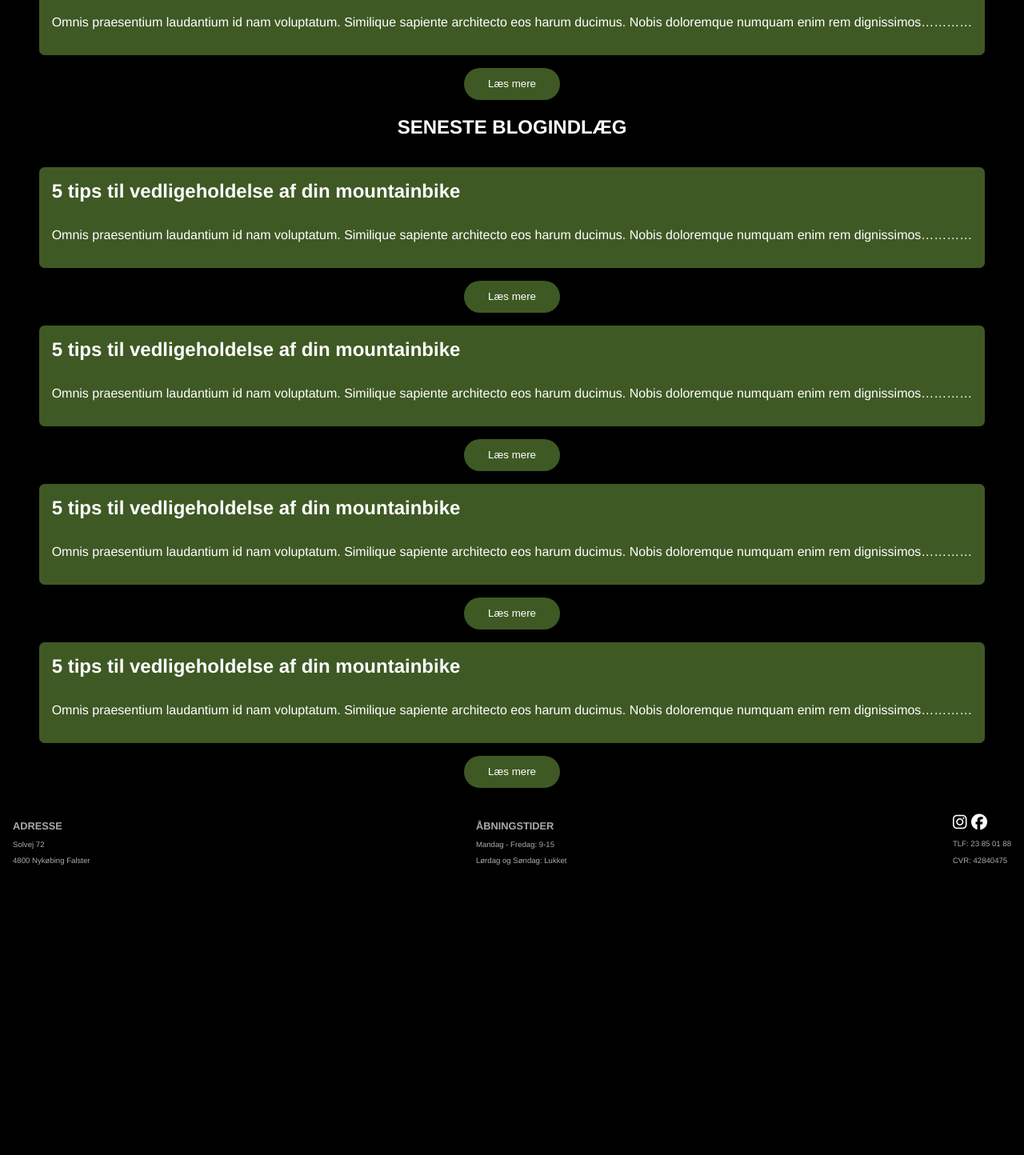
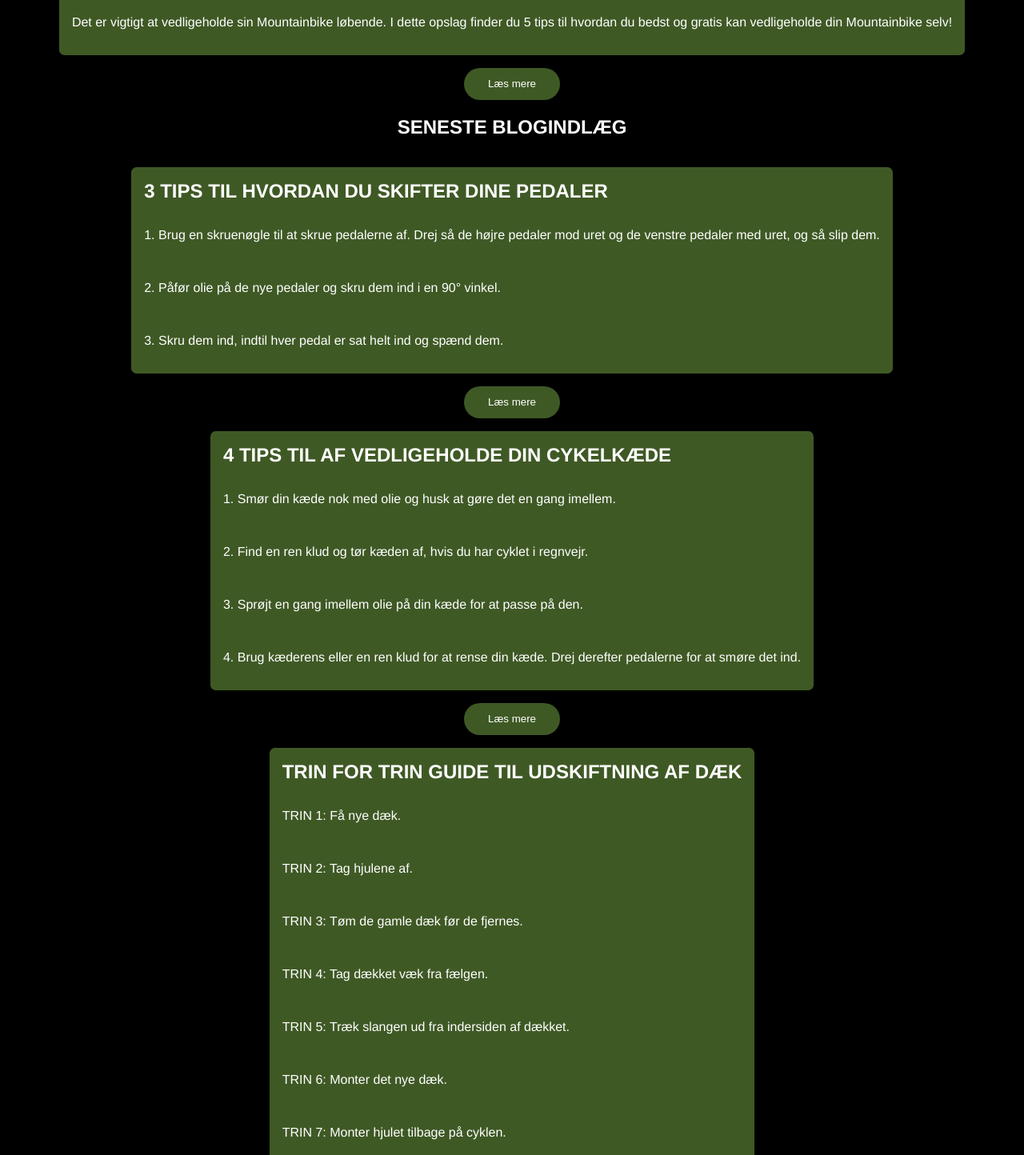
Before and after one commit to ob-vest/Bikesnstuff, a plain HTML site: page blog.html in a window 1280 px wide. Shown: the part 1302-2746 px from the top of the page at 80% size. Before the commit the page ends 2401 px from the top, so only its background shows below. Drawn offline with Linux system fonts and the light colour scheme.

Commit message:
changed blog

```diff
--- a/blog.html
+++ b/blog.html
@@ -38,10 +38,9 @@
     <section class="blogs">
         <h1>Månedens opslag</h1>
         <article class="blogBox">
-            <h2>5 tips til vedligeholdelse af din mountainbike</h2>
+            <h2>5 TIPS TIL VEDLIGEHOLDELSE AF DIN MOUNTAINBIKE</h2>
             <p>
-                Omnis praesentium laudantium id nam voluptatum. Similique sapiente architecto eos harum ducimus. Nobis
-                doloremque numquam enim rem dignissimos…………
+                Det er vigtigt at vedligeholde sin Mountainbike løbende. I dette opslag finder du 5 tips til hvordan du bedst og gratis kan vedligeholde din Mountainbike selv!
             </p>
         </article>
         <form action="/blogpost.html">
@@ -51,40 +50,60 @@
     <section class="blogs">
         <h1>Seneste blogindlæg</h1>
         <article class="blogBox">
-            <h2>5 tips til vedligeholdelse af din mountainbike</h2>
+            <h2>3 TIPS TIL HVORDAN DU SKIFTER DINE PEDALER</h2>
             <p>
-                Omnis praesentium laudantium id nam voluptatum. Similique sapiente architecto eos harum ducimus. Nobis
-                doloremque numquam enim rem dignissimos…………
+                1. Brug en skruenøgle til at skrue pedalerne af. Drej så de højre pedaler mod uret og de venstre pedaler med uret, og så slip dem.
+            </p>
+            <P>
+                2. Påfør olie på de nye pedaler og skru dem ind i en 90° vinkel.
+            </P>
+            <p>
+                3. Skru dem ind, indtil hver pedal er sat helt ind og spænd dem.
             </p>
         </article>
         <form action="/blogpost.html">
             <input class="readMore" type="submit" value="Læs mere" />
         </form>
         <article class="blogBox">
-            <h2>5 tips til vedligeholdelse af din mountainbike</h2>
+            <h2>4 TIPS TIL AF VEDLIGEHOLDE DIN CYKELKÆDE</h2>
+           <p>
+                1. Smør din kæde nok med olie og husk at gøre det en gang imellem.
+            </p>
+            <P>
+                2. Find en ren klud og tør kæden af, hvis du har cyklet i regnvejr.
+            </P>
             <p>
-                Omnis praesentium laudantium id nam voluptatum. Similique sapiente architecto eos harum ducimus. Nobis
-                doloremque numquam enim rem dignissimos…………
+                3. Sprøjt en gang imellem olie på din kæde for at passe på den.
+            </p>
+             <p>
+                4. Brug kæderens eller en ren klud for at rense din kæde. Drej derefter pedalerne for at smøre det ind.
             </p>
         </article>
         <form action="/blogpost.html">
             <input class="readMore" type="submit" value="Læs mere" />
         </form>
         <article class="blogBox">
-            <h2>5 tips til vedligeholdelse af din mountainbike</h2>
+            <h2>TRIN FOR TRIN GUIDE TIL UDSKIFTNING AF DÆK</h2>
+           <p>
+                TRIN 1: Få nye dæk.
+            </p>
+            <P>
+                TRIN 2: Tag hjulene af.
+            </P>
             <p>
-                Omnis praesentium laudantium id nam voluptatum. Similique sapiente architecto eos harum ducimus. Nobis
-                doloremque numquam enim rem dignissimos…………
+                TRIN 3: Tøm de gamle dæk før de fjernes.
             </p>
-        </article>
-        <form action="/blogpost.html">
-            <input class="readMore" type="submit" value="Læs mere" />
-        </form>
-        <article class="blogBox">
-            <h2>5 tips til vedligeholdelse af din mountainbike</h2>
-            <p>
-                Omnis praesentium laudantium id nam voluptatum. Similique sapiente architecto eos harum ducimus. Nobis
-                doloremque numquam enim rem dignissimos…………
+             <p>
+                TRIN 4: Tag dækket væk fra fælgen.
+            </p>
+             <p>
+                TRIN 5: Træk slangen ud fra indersiden af dækket.
+            </p>
+              <p>
+                TRIN 6: Monter det nye dæk.
+            </p>
+             <p>
+               TRIN 7: Monter hjulet tilbage på cyklen.
             </p>
         </article>
         <form action="/blogpost.html">
```
